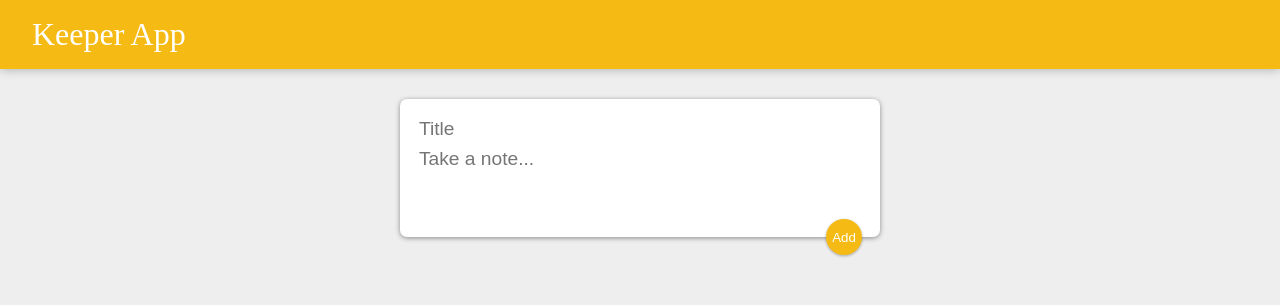
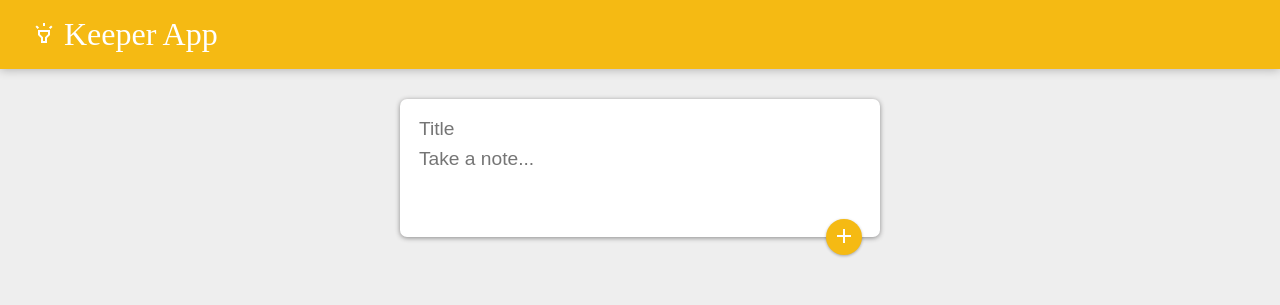
Before and after one commit to JedSalim21/Keeper-app, a React (Vite) app: page / in a window 1280 px wide. Shown: the top 305 px of the page. Built offline with nearby package versions, Linux system fonts and the light colour scheme.

Commit message:
3rd commit, add icons

```diff
--- a/src/CreateArea.jsx
+++ b/src/CreateArea.jsx
@@ -1,4 +1,5 @@
 import React, { useState } from "react";
+import AddOutlinedIcon from "@mui/icons-material/AddOutlined";
 
 function CreateArea(props) {
   const [note, setNote] = useState({
@@ -41,7 +42,9 @@ function CreateArea(props) {
           rows="3"
           value={note.content}
         />
-        <button type="submit">Add</button>
+        <button type="submit">
+          <AddOutlinedIcon />
+        </button>
       </form>
     </div>
   );
--- a/src/Header.jsx
+++ b/src/Header.jsx
@@ -1,9 +1,12 @@
 import React from "react";
+import HighlightOutlinedIcon from "@mui/icons-material/HighlightOutlined";
 
 function Header() {
   return (
-    <header>
-      <h1>Keeper App</h1>
+    <header className="header">
+      <h1>
+        <HighlightOutlinedIcon /> Keeper App
+      </h1>
     </header>
   );
 }
--- a/src/Note.jsx
+++ b/src/Note.jsx
@@ -1,10 +1,14 @@
 import React from "react";
+import DeleteOutlinedIcon from "@mui/icons-material/DeleteOutlined";
 
-function Note() {
+function Note(props) {
   return (
     <div className="note">
       <h1>Title</h1>
       <p>Content</p>
+      <button>
+        <DeleteOutlinedIcon />
+      </button>
     </div>
   );
 }
```
